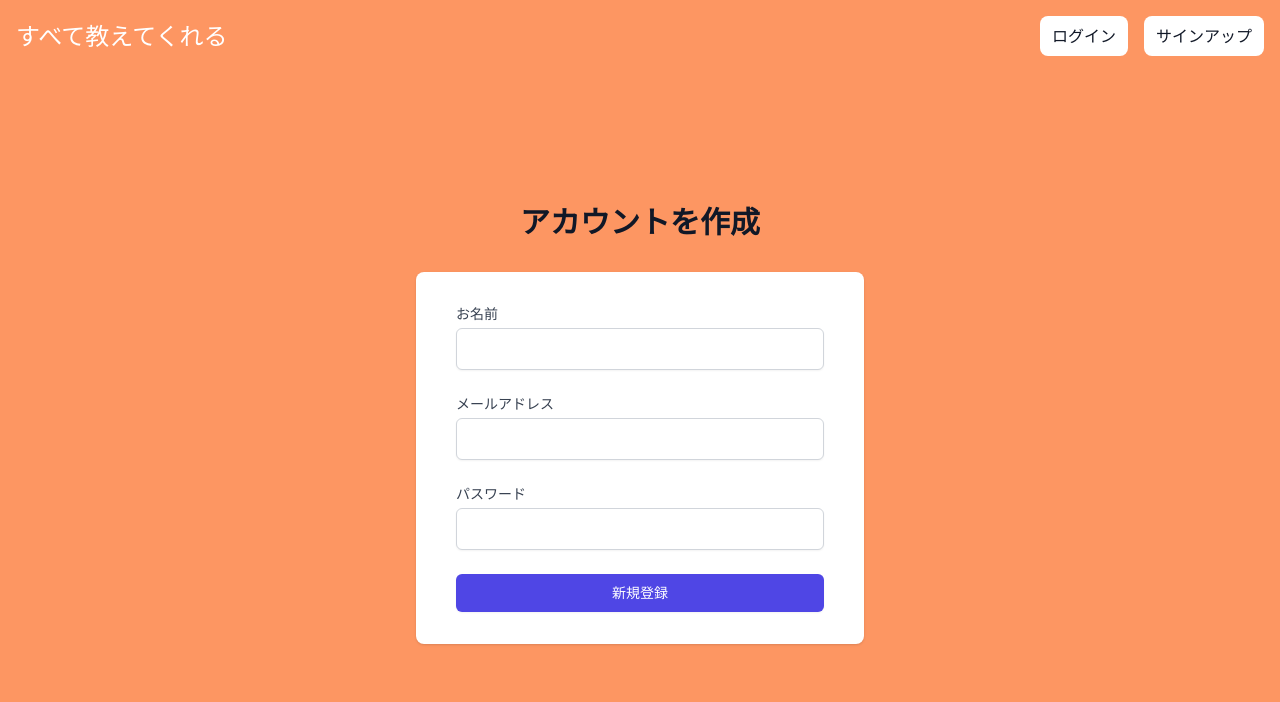
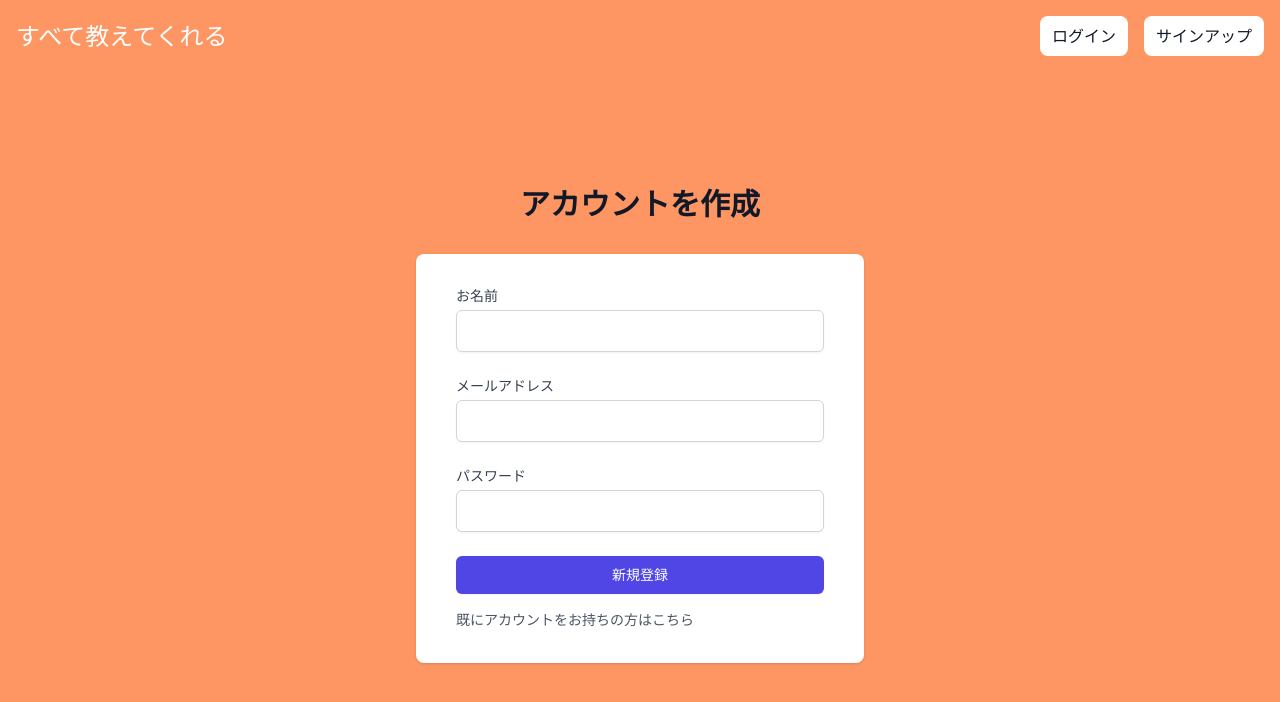
Before and after one commit to ayakuma309/letters_planet_frontend, a Next.js app: page /signup in a window 1280 px wide. Shown: the top 702 px of the page. Built offline with nearby package versions, Linux system fonts and the light colour scheme; no server answers.

Commit message:
style: ログインと新規登録画面にそれぞれリンクを追加

```diff
--- a/src/pages/login.tsx
+++ b/src/pages/login.tsx
@@ -1,6 +1,7 @@
 import { useAuth } from "@/context/auth";
 import apiClient from "@/lib/apiClient";
 import Head from "next/head";
+import Link from "next/link";
 import { useRouter } from "next/router";
 import React, { useState } from "react";
 
@@ -87,6 +88,11 @@ const Login = () => {
                 >
                   ログイン
                 </button>
+                <Link href="/signup">
+                  <button className="text-center mt-4 text-sm text-gray-600 hover:text-gray-700">
+                    アカウントをお持ちでない方はこちら
+                  </button>
+                </Link>
               </div>
             </form>
           </div>
--- a/src/pages/signup.tsx
+++ b/src/pages/signup.tsx
@@ -1,5 +1,6 @@
 import apiClient from "@/lib/apiClient";
 import Head from "next/head";
+import Link from "next/link";
 import { useRouter } from "next/router";
 import React, { useState } from "react";
 import { toast } from "react-toastify";
@@ -99,6 +100,11 @@ const SignUp = () => {
               >
                 新規登録
               </button>
+              <Link href="/login">
+                <button className="text-center mt-4 text-sm text-gray-600 hover:text-gray-700">
+                  既にアカウントをお持ちの方はこちら
+                </button>
+              </Link>
             </div>
           </form>
         </div>
```
